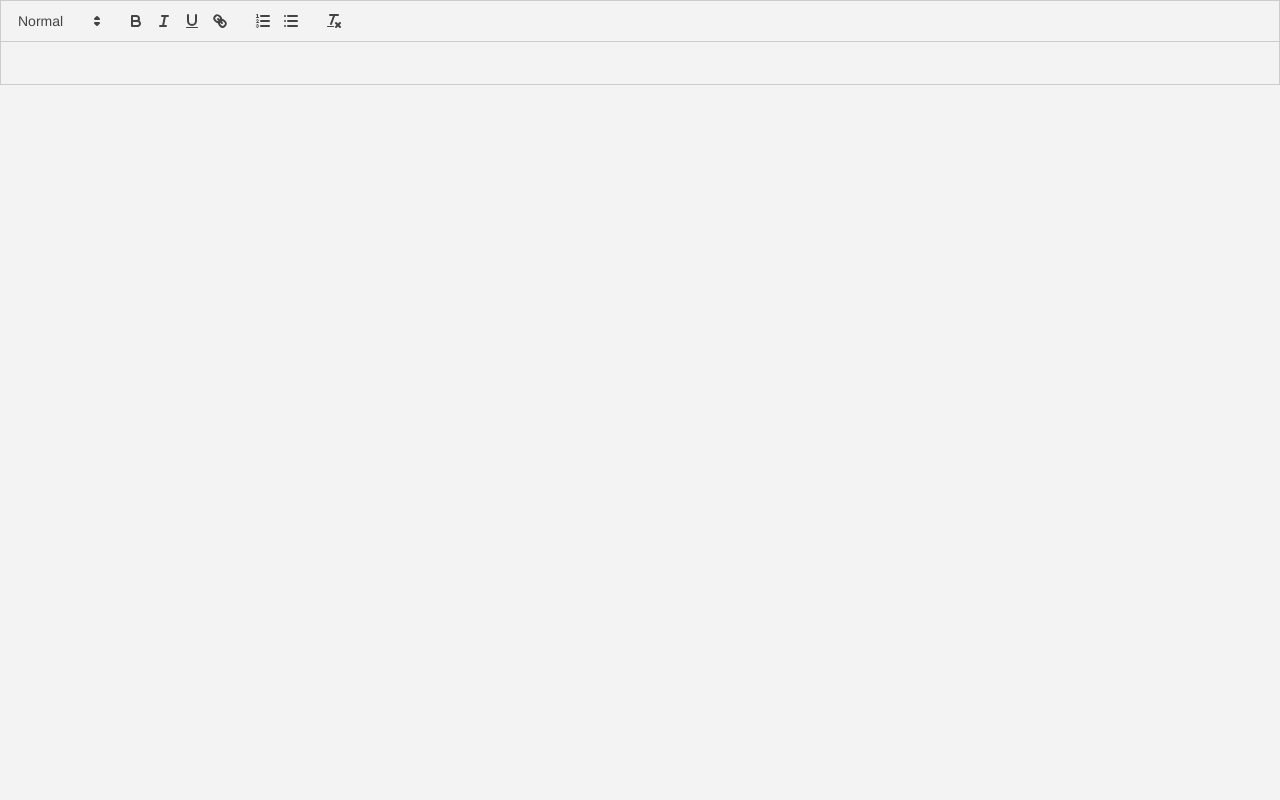
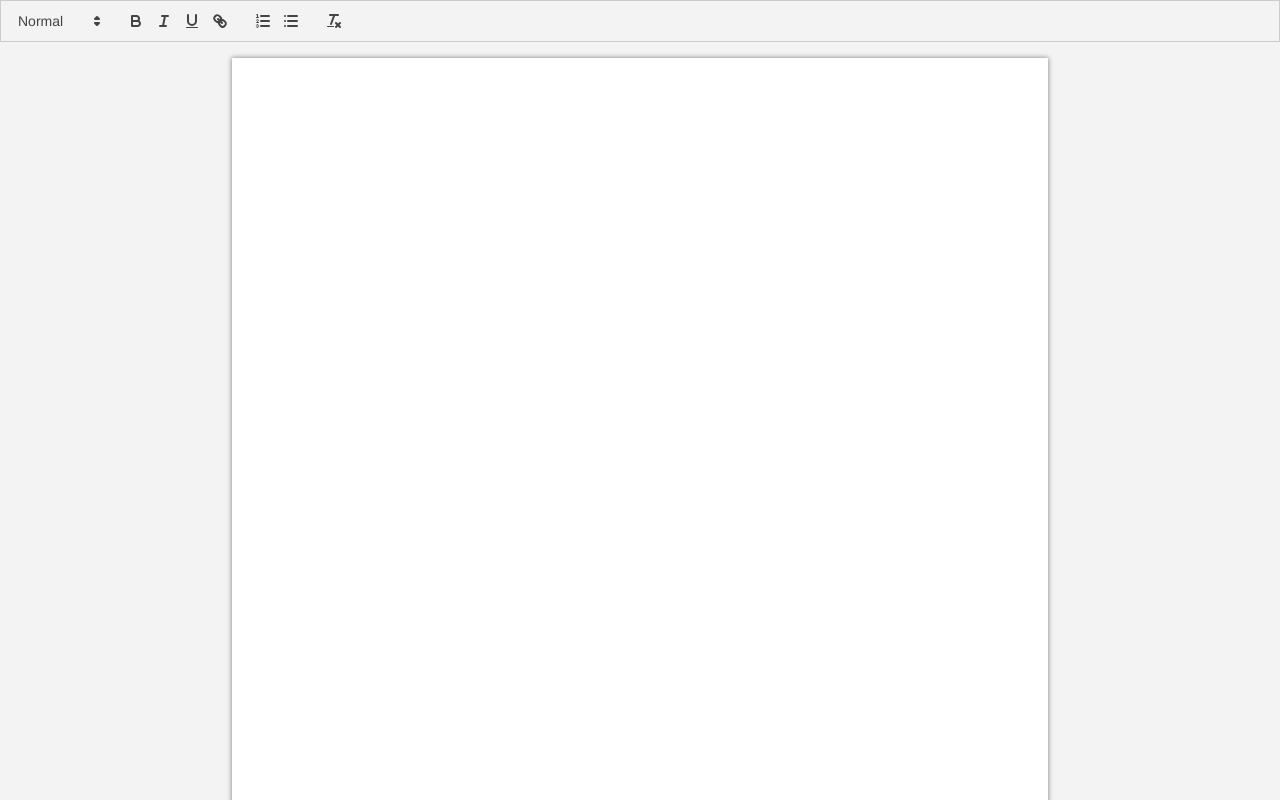
Before and after one commit to Arjunk-g/quickColabTextEditor, a React (Create React App) app in the folder client/quick-colab-text-editor-app/: page / in a window 1280 px wide. Shown: the top 800 px of the page. Built offline with nearby package versions, Linux system fonts and the light colour scheme.

Commit message:
changed styling to represent a paper that can be edited on as well as made containers classes instead of IDs

```diff
--- a/client/quick-colab-text-editor-app/src/TextEditor.js
+++ b/client/quick-colab-text-editor-app/src/TextEditor.js
@@ -1,4 +1,4 @@
-import React, { useCallback, useEffect, useRef } from 'react'
+import React, { useCallback } from 'react'
 import Quill from 'quill'
 import "quill/dist/quill.snow.css"
 
@@ -15,5 +15,5 @@ export default function TextEditor() {
         [])
 
 
-    return <div id="container" ref={wrapperRef}></div>
+    return <div className="container" ref={wrapperRef}></div>
 }
--- a/client/quick-colab-text-editor-app/src/style.css
+++ b/client/quick-colab-text-editor-app/src/style.css
@@ -1,8 +1,23 @@
 *, *::before, *::after{
-    box-sizing: borderbox;
+    box-sizing: border-box;
 }
 
 body {
     background-color: #F3F3F3;
     margin: 0;
 }
+
+.container .ql-editor{
+    width: 8.5in;
+    min-height: 11in;
+    padding: 1in;
+    margin: 1rem;
+    box-shadow: 0 0 5px 0 rgba(0, 0, 0, .5);
+    background-color: white;
+}
+
+.container .ql-container.ql-snow {
+    border: none;
+    display: flex;
+    justify-content: center;
+}
```
